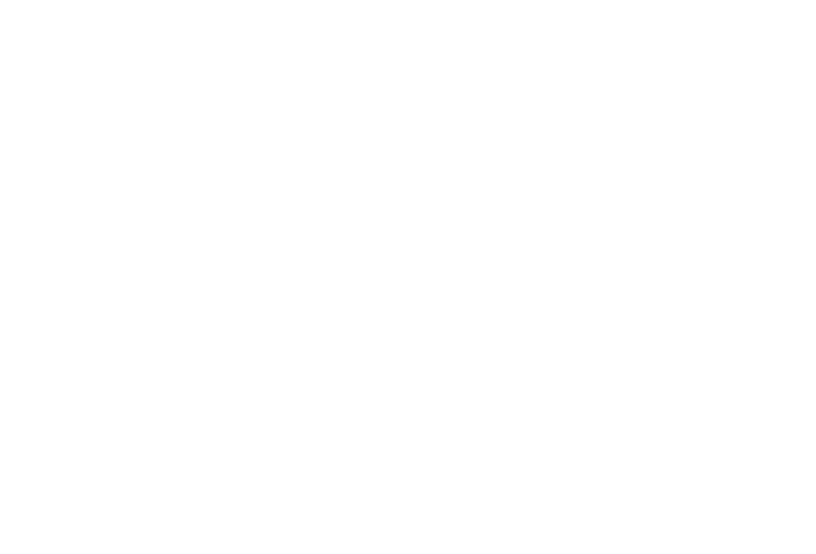
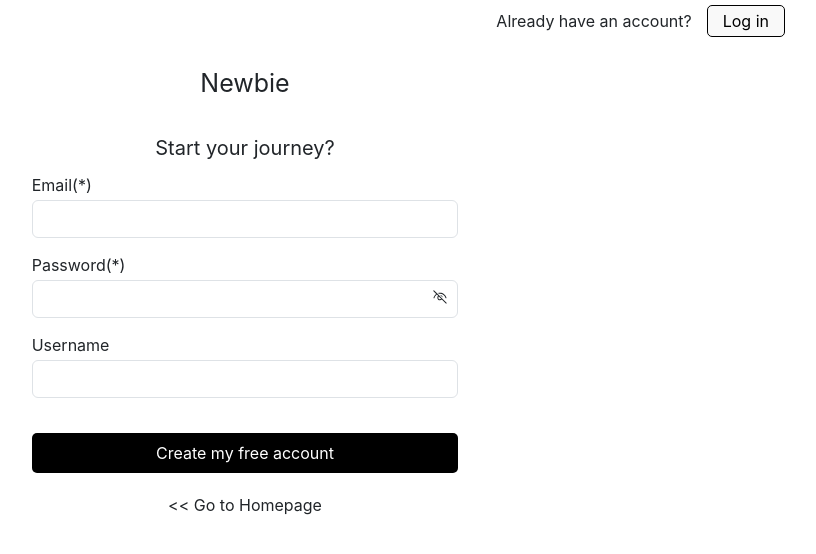
Before and after one commit to NguyenBongQuyen/react, a React (Create React App) app: page /register in a window 1280 px wide. Before the commit this address had no page. Shown: the top 554 px of the page, without its empty margins (395-1211 px from the left). Built offline with nearby package versions, Linux system fonts and the light colour scheme.

Commit message:
72. Chức năng Register

```diff
--- a/src/Layout.js
+++ b/src/Layout.js
@@ -8,6 +8,7 @@
 import { ToastContainer } from 'react-toastify';
 import 'react-toastify/dist/ReactToastify.css';
 import Login from "./components/Auth/Login";
+import Register from "./components/Auth/Register";
 
 const Layout = (props) => {
     return (
@@ -29,6 +30,7 @@
                 </Route>
 
                 <Route path="/login" element={<Login />} />
+                <Route path="/register" element={<Register />} />
             </Routes>
 
             <ToastContainer
--- a/src/components/Auth/Login.js
+++ b/src/components/Auth/Login.js
@@ -9,8 +9,26 @@
     const [password, setPassword] = useState("");
     const navigate = useNavigate();
 
+    const validateEmail = (email) => {
+        return String(email)
+            .toLowerCase()
+            .match(
+                /^(([^<>()[\]\\.,;:\s@"]+(\.[^<>()[\]\\.,;:\s@"]+)*)|(".+"))@((\[[0-9]{1,3}\.[0-9]{1,3}\.[0-9]{1,3}\.[0-9]{1,3}\])|(([a-zA-Z\-0-9]+\.)+[a-zA-Z]{2,}))$/
+            );
+    };
+
     const handleLogin = async() => {
         //validate
+        const isValidEmail = validateEmail(email);
+        if (!isValidEmail) {
+            toast.error('Invalid email')
+            return;
+        }
+
+        if (!password) {
+            toast.error('Invalid password')
+            return;
+        }
 
         //submit api
         let data = await postLogin(email, password);
@@ -27,7 +45,7 @@
         <div className="login-container">
             <div className="header">
                 <span>Don't have an account yet?</span>
-                <button>Sign up</button>
+                <button onClick={() => navigate('/register')}>Sign up</button>
                 </div>
             <div className="title col-4 mx-auto">Newbie</div>
             <div className="welcome col-4 mx-auto">Hello, who's this?</div>
--- /dev/null
+++ b/src/components/Auth/Register.js
@@ -0,0 +1,111 @@
+import { useState } from 'react';
+import './Register.scss';
+import { useNavigate } from 'react-router-dom';
+import { postRegister } from '../../services/apiService';
+import { toast } from 'react-toastify';
+import { VscEye, VscEyeClosed } from "react-icons/vsc";
+
+const Register = (props) => {
+    const [email, setEmail] = useState("");
+    const [password, setPassword] = useState("");
+    const [username, setUsername] = useState("");
+
+    const [isShowPassword, setIsShowPassword] = useState(false);
+
+    const navigate = useNavigate();
+
+    const validateEmail = (email) => {
+        return String(email)
+            .toLowerCase()
+            .match(
+                /^(([^<>()[\]\\.,;:\s@"]+(\.[^<>()[\]\\.,;:\s@"]+)*)|(".+"))@((\[[0-9]{1,3}\.[0-9]{1,3}\.[0-9]{1,3}\.[0-9]{1,3}\])|(([a-zA-Z\-0-9]+\.)+[a-zA-Z]{2,}))$/
+            );
+    };
+
+    const handleRegister = async () => {
+        //validate
+        const isValidEmail = validateEmail(email);
+        if (!isValidEmail) {
+            toast.error('Invalid email')
+            return;
+        }
+
+        if (!password) {
+            toast.error('Invalid password')
+            return;
+        }
+
+        //submit apis
+        let data = await postRegister(email, password, username);
+        if (data && data.EC === 0) {
+            toast.success(data.EM);
+            navigate('/login')
+        }
+
+        if (data && +data.EC !== 0) {
+            toast.error(data.EM);
+        }
+    }
+    return (
+        <div className="register-container">
+            <div className='header'>
+                <span> Already have an account?</span>
+                <button onClick={() => navigate('/login')}>Log in</button>
+            </div>
+            <div className='title col-4 mx-auto'>Newbie</div>
+            <div className='welcome col-4 mx-auto'>Start your journey?</div>
+            <div className='content-form col-4 mx-auto'>
+                <div className='form-group'>
+                    <label>Email(*)</label>
+                    <input
+                        type={"email"}
+                        className="form-control"
+                        value={email}
+                        onChange={(event) => setEmail(event.target.value)}
+                    />
+                </div>
+                <div className='form-group pass-group'>
+                    <label>Password(*)</label>
+                    <input
+                        type={isShowPassword ? "text" : "password"}
+                        className="form-control"
+                        value={password}
+                        onChange={(event) => setPassword(event.target.value)}
+                    />
+
+                    {isShowPassword ?
+                        <span className="icons-eye"onClick={() => setIsShowPassword(false)}>
+                            <VscEye />
+                        </span>
+                        :
+                        <span className="icons-eye"onClick={() => setIsShowPassword(true)}>
+                            <VscEyeClosed />
+                        </span>
+                    }
+                </div>
+                <div className='form-group'>
+                    <label>Username</label>
+                    <input
+                        type={"text"}
+                        className="form-control"
+                        value={username}
+                        onChange={(event) => setUsername(event.target.value)}
+                    />
+                </div>
+                <div>
+                    <button
+                        className='btn-submit'
+                        onClick={() => handleRegister()}
+                    >Create my free account</button>
+                </div>
+                <div className='text-center'>
+                    <span className="back" onClick={() => { navigate('/') }}>
+                        &#60;&#60; Go to Homepage
+                    </span>
+                </div>
+            </div>
+        </div>
+    )
+}
+
+export default Register;
--- /dev/null
+++ b/src/components/Auth/Register.scss
@@ -0,0 +1,65 @@
+.register-container {
+    .header {
+        height: 45px;
+        text-align: right;
+        padding: 5px 100px 0 100px;
+
+        button {
+            padding: 3px 15px;
+            margin-left: 15px;
+            border-radius: 5px;
+            background: #f9f9f9;
+            border: 1px solid;
+
+            &:hover {
+                background-color: white;
+            }
+        }
+    }
+
+    .title {
+        font-size: 25px;
+        padding: 20px 0;
+        text-align: center;
+    }
+
+    .welcome {
+        font-size: 20px;
+        padding: 10px 0;
+        text-align: center;
+    }
+
+    .content-form {
+
+        input {
+            margin-bottom: 15px ;
+            margin-top: 3px;
+        }
+
+        button {
+            width: 100%;
+            width: 100%;
+            height: 40px;
+            border: none;
+            border-radius: 5px;
+            margin: 20px 0;
+            color: white;
+            background: black;
+        }
+
+        .back {
+            cursor: pointer;
+        }
+
+        .pass-group {
+            position: relative;
+
+            .icons-eye {
+                cursor: pointer;
+                position: absolute;
+                right: 10px;
+                bottom: 10px;
+            }
+        }
+    }
+}
--- a/src/components/Header/Header.js
+++ b/src/components/Header/Header.js
@@ -8,6 +8,10 @@
 
     const handleLogin = () => {
         navigate("/login");
+    }
+
+    const handleRegister = () => {
+        navigate("/register");
     }
 
     return (
@@ -27,7 +31,7 @@
                     </Nav>
                     <Nav>
                         <button className='btn-login' onClick={() => handleLogin()}>Log in</button>
-                        <button className='btn-signup'>Sign up</button>
+                        <button className='btn-signup' onClick={() => handleRegister()}>Sign up</button>
                         {/* <NavDropdown title="Setting" id="basic-nav-dropdown">
                             <NavDropdown.Item>Log in</NavDropdown.Item>
                             <NavDropdown.Item>Log out</NavDropdown.Item>
--- a/src/services/apiService.js
+++ b/src/services/apiService.js
@@ -39,4 +39,10 @@
     ); //body truyền dạng form-urlencoded
 }
 
-export { postCreateNewUser, getAllUser, putUpdateUser, deleteUser, getUsersWithPaginate, postLogin }
+const postRegister = (email, password, username) => {
+    return axios.post(`api/v1/register`,
+        {email, password, username}
+    );
+}
+
+export { postCreateNewUser, getAllUser, putUpdateUser, deleteUser, getUsersWithPaginate, postLogin, postRegister }
```
Lines whose indentation alone changed are shown as unchanged.
